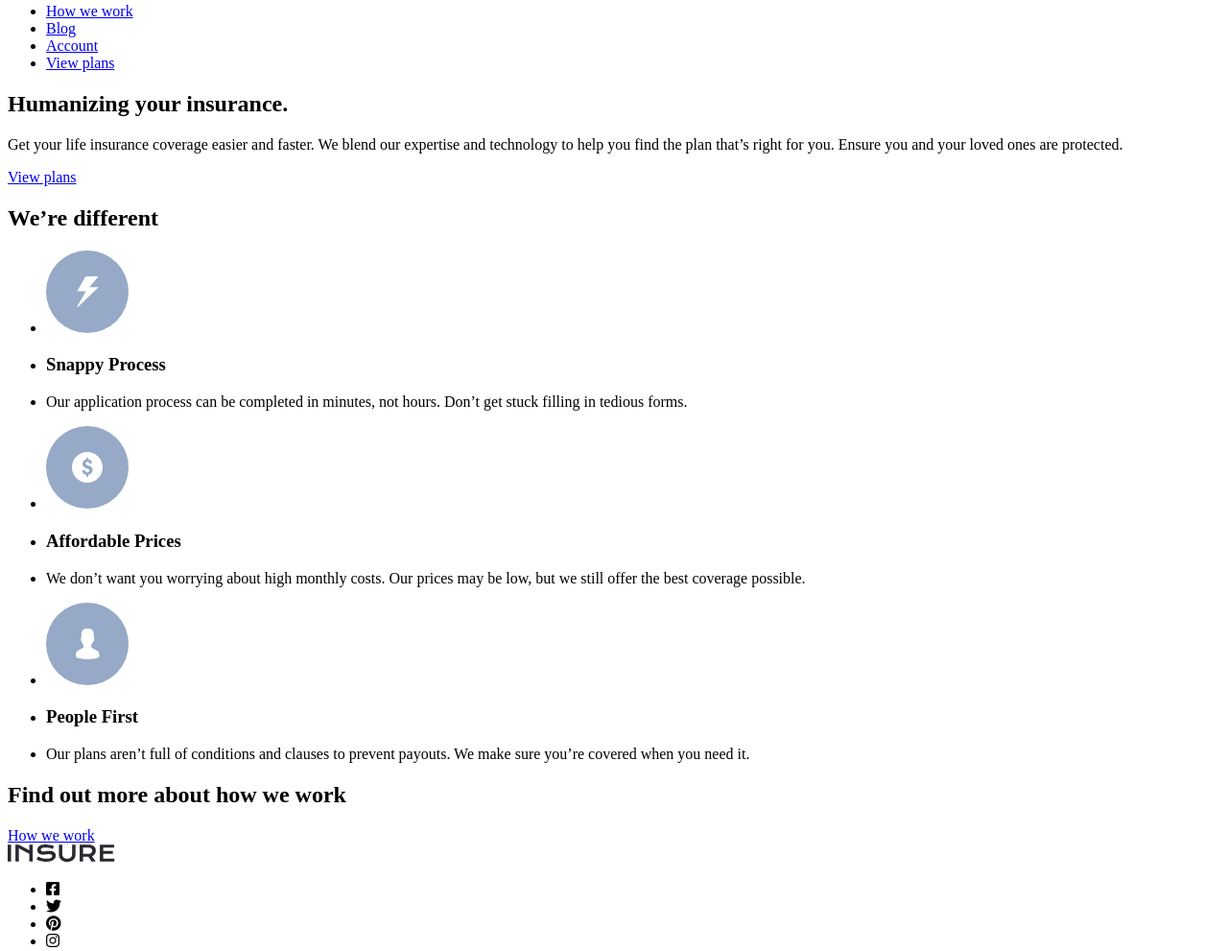
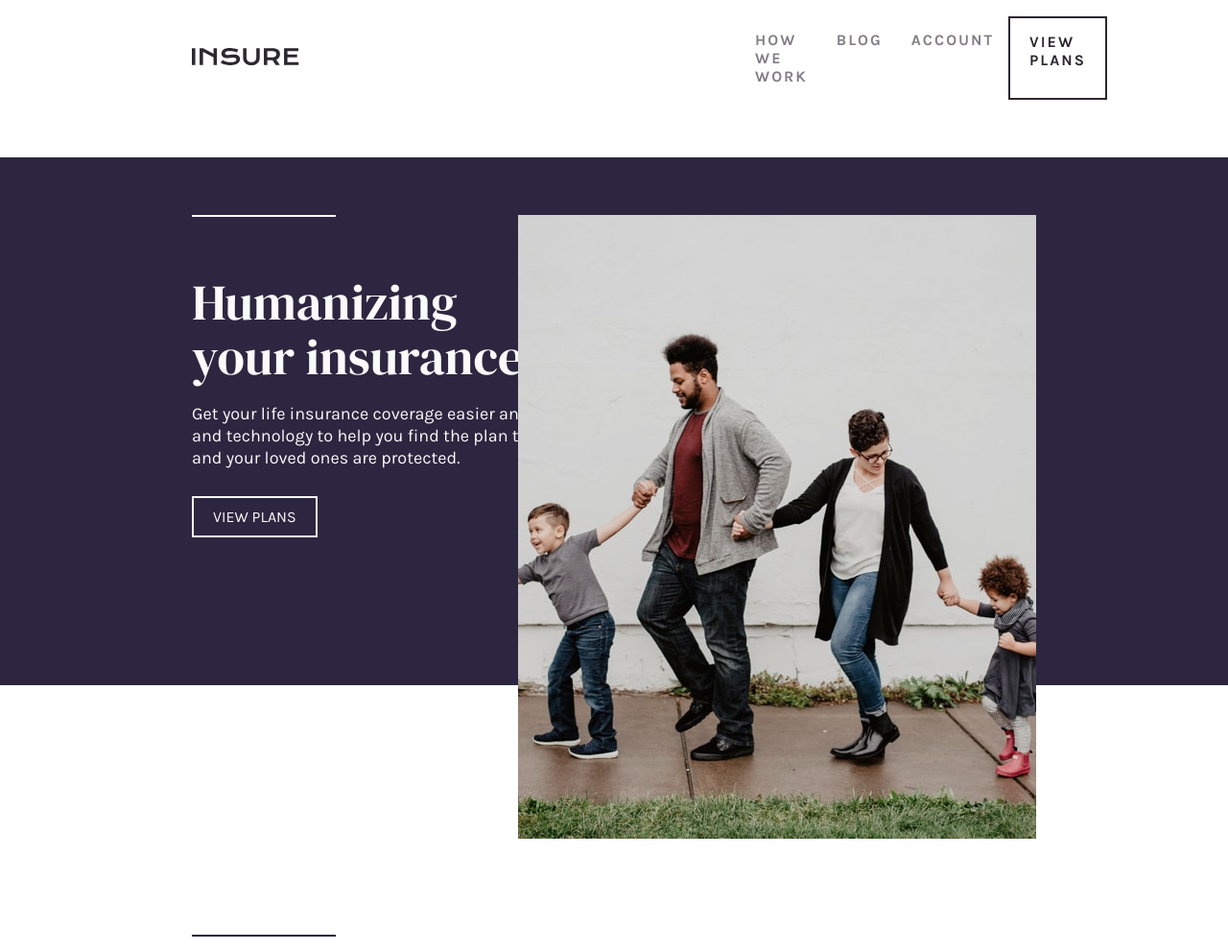
Before and after one commit to DarkPsycho0/Insure-landing-page, a plain HTML site: page index.html in a window 1280 px wide. Shown: the part 43-1034 px from the top of the page at 96% size. Drawn offline with Linux system fonts and the light colour scheme.

Commit message:
style pronto

```diff
--- a/index.html
+++ b/index.html
@@ -18,7 +18,7 @@
         <header class="header">
             <a href="#"><img src="./src/images/logo.svg" alt="logo"></a>
             <nav>
-                <ul>
+                <ul class="menu">
                     <li><a href="#">How we work</a></li>
                     <li><a href="#">Blog</a></li>
                     <li><a href="#">Account</a></li>
@@ -27,15 +27,14 @@
             </nav>
         </header>
 
-        <div class="background-image">
         <section class="humanizing">
-                <div class="line white">
+            <div class="line white"></div>
             <h1 class="title">Humanizing your insurance.</h1>
             <p class="description">Get your life insurance coverage easier and faster. We blend our expertise
                 and technology to help you find the plan that’s right for you. Ensure you
                 and your loved ones are protected.</p>
             <a href="#" class="button view-plans">View plans</a>
-                </div>
+            <img src="./src/images/image-intro-desktop.jpg" alt="family-photo">
         </section>
 
         <section class="different">
@@ -48,7 +47,8 @@
                         <h3>Snappy Process</h3>
                     </li>
                     <li>
-                            <p class="different-description">Our application process can be completed in minutes, not hours. Don’t get
+                        <p class="description">Our application process can be completed in minutes, not hours.
+                            Don’t get
                             stuck filling in tedious forms.</p>
                     </li>
                 </ul>
@@ -58,7 +58,8 @@
                         <h3>Affordable Prices</h3>
                     </li>
                     <li>
-                            <p class="different-description">We don’t want you worrying about high monthly costs. Our prices may be low,
+                        <p class="description">We don’t want you worrying about high monthly costs. Our prices
+                            may be low,
                             but we still offer the best coverage possible.</p>
                     </li>
                 </ul>
@@ -68,7 +69,8 @@
                         <h3>People First</h3>
                     </li>
                     <li>
-                            <p class="different-description">Our plans aren’t full of conditions and clauses to prevent payouts. We make
+                        <p class="description">Our plans aren’t full of conditions and clauses to prevent
+                            payouts. We make
                             sure you’re covered when you need it.</p>
                     </li>
                 </ul>
@@ -77,9 +79,8 @@
 
         <section class="find-out">
             <h2>Find out more about how we work</h2>
-                <a href="#" class="button find-out">How we work</a>
+            <a href="#" class="button">How we work</a>
         </section>
-        </div>
 
         <footer class="footer">
             <div class="footer-top-div">
--- a/src/css/reset.css
+++ b/src/css/reset.css
@@ -0,0 +1,14 @@
+*{
+    padding: 0;
+    margin: 0;
+    box-sizing: border-box;
+}
+
+a{
+    color: inherit;
+    text-decoration: none;
+}
+
+li{
+    list-style: none;
+}
--- a/src/css/style.css
+++ b/src/css/style.css
@@ -0,0 +1,196 @@
+@import url('https://fonts.googleapis.com/css2?family=DM+Serif+Display&display=swap');
+/*font-family: 'DM Serif Display', serif; */
+@import url('https://fonts.googleapis.com/css2?family=Karla:wght@400;700&display=swap');
+/* font-family: 'Karla', sans-serif; */
+
+.container{
+    display: flex;
+    flex-direction: column;
+    height: 100%;
+    font-family: 'Karla', sans-serif;
+}
+
+.header{
+    display: flex;
+    justify-content: space-between;
+    align-items: center;
+    padding: 60px 200px;
+    width: 100%;
+}
+
+.header nav{
+    width: 35%;
+}
+
+.menu{
+    display: flex;
+    justify-content: space-between;
+    text-transform: uppercase;
+}
+
+.menu li{
+    padding: 15px;
+    color: hsl(273, 4%, 51%);
+    font-weight: 700;
+    letter-spacing: 2px;
+}
+
+.menu li:last-child{
+    padding: 15px 20px;
+    border: 2px solid hsl(270, 9%, 17%);
+    color: hsl(270, 9%, 17%);
+}
+
+.humanizing{
+    background-color: hsl(256, 26%, 20%);
+    padding: 60px 200px;
+    height: 550px;
+    position: relative;
+}
+
+.line{
+    width: 150px;
+    height: 2px;
+    margin-bottom: 60px;
+}
+
+.line.white{
+    background-color: hsl(0, 0%, 98%);
+}
+
+
+.humanizing .title{
+    font-family: 'DM Serif Display', serif;
+    font-weight: 400;
+    color: hsl(0, 0%, 98%);
+    font-size: 52px;
+    line-height: 57px;
+    width: 380px;
+    margin-bottom: 20px;
+}
+
+.humanizing .description{
+    color: hsl(0, 0%, 98%);
+    font-size: 18px;
+    line-height: 23px;
+    width: 600px;
+    margin-bottom: 40px;
+}
+
+.button{
+    text-transform: uppercase;
+    color: hsl(0, 0%, 98%);
+    padding: 10px 20px;
+    border: 2px solid hsl(0, 0%, 98%);
+}
+
+.humanizing img{
+    position: absolute;
+    top: 60px;
+    right: 200px;
+}
+
+.different{
+    padding: 60px 200px;
+    margin-top: 200px;
+}
+
+.line.violet{
+    background-color: hsl(256, 26%, 20%);
+}
+
+.different h2{
+    font-size: 52px;
+    font-family: 'DM Serif Display', serif;
+    color: hsl(270, 9%, 17%);
+    margin-bottom: 60px;
+    letter-spacing: 2px;
+}
+
+.different .lists{
+    display: flex;
+    gap: 225px;
+}
+
+.different .lists ul li{
+    margin-bottom: 20px;
+}
+
+.different h3{
+    font-size: 26px;
+    font-family: 'DM Serif Display', serif;
+    letter-spacing: 1px;
+}
+
+.different .description{
+    color: hsl(273, 4%, 51%);
+    line-height: 26px;
+}
+
+.find-out{
+    display: flex;
+    justify-content: space-between;
+    align-items: center;
+    height: 250px;
+    margin: 60px 200px 100px;
+    padding: 60px 100px;
+    background-image: url(../images/bg-pattern-how-we-work-desktop.svg);
+    background-repeat: no-repeat;
+    background-position: 100%;
+    background-color: hsl(256, 26%, 20%);
+}
+
+.find-out h2{
+    font-size: 52px;
+    font-family: 'DM Serif Display', serif;
+    color: hsl(0, 0%, 98%);
+    font-weight: 400;
+    width: 460px;
+}
+
+.footer{
+    background-color: hsl(0, 0%, 98%);
+    background-image: url(../images/bg-pattern-footer-desktop.svg);
+    background-repeat: no-repeat;
+    padding: 60px 200px;
+}
+
+.footer .footer-top-div{
+    display: flex;
+    justify-content: space-between;
+    align-items: center;
+    margin-bottom: 30px;
+}
+
+.footer .footer-top-div .social{
+    display: flex;
+    gap: 10px;
+    font-size: 25px;
+    color: hsl(273, 4%, 51%);
+    cursor: pointer;
+}
+
+.line-footer{
+    width: 100%;
+    height: 1px;
+    background-color: hsl(273, 4%, 51%);
+    margin-bottom: 20px;
+}
+
+.links {
+    display: flex;
+    justify-content: space-between;
+}
+
+.links ul li{
+    color: hsl(270, 9%, 17%);
+    text-transform: uppercase;
+    margin-bottom: 15px;
+    font-weight: 700;
+    letter-spacing: 1px;
+}
+
+.links ul li:first-child{
+    color: hsl(273, 4%, 51%);
+    margin-bottom: 25px;
+}
```
Lines whose indentation alone changed are shown as unchanged.
